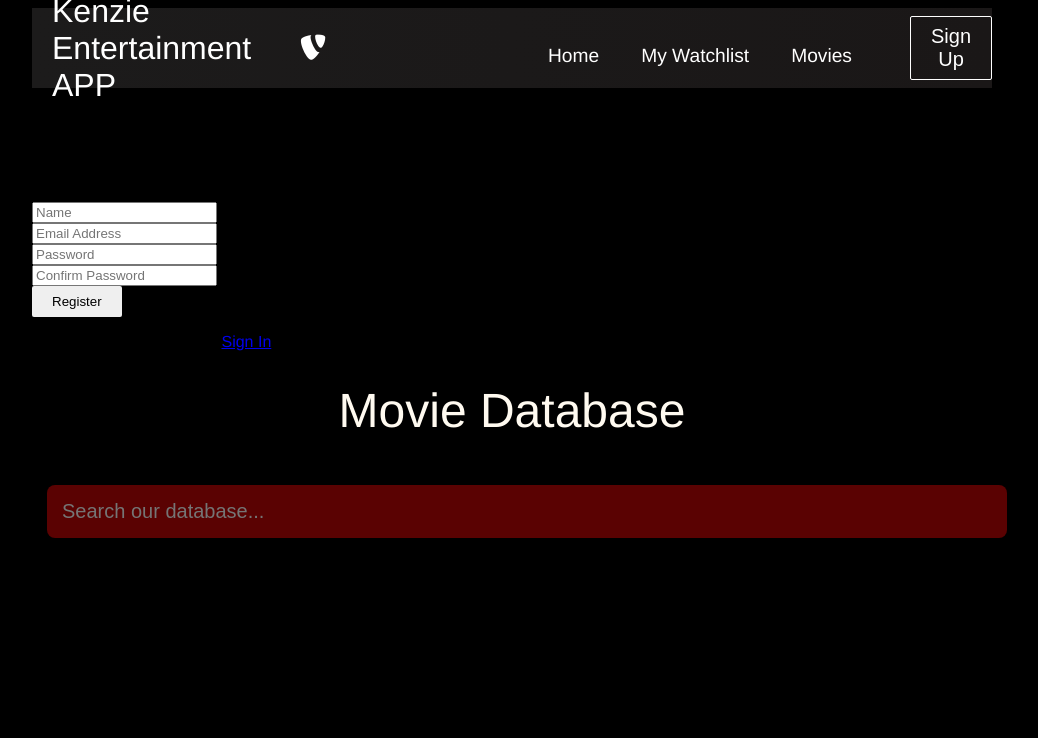
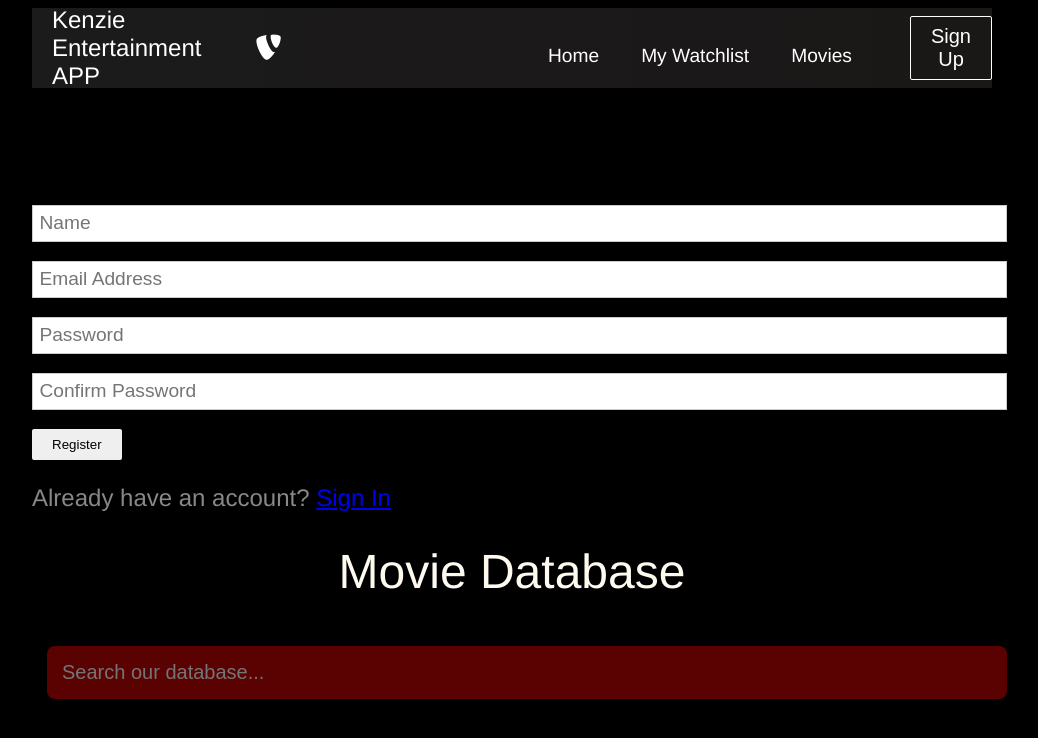
Before and after one commit to ArisFornasari/kapstone-project-13, a React (Create React App) app: page /signup in a window 1280 px wide. Shown: the top 738 px of the page, without its empty margins (128-1166 px from the left). Built offline with nearby package versions, Linux system fonts and the light colour scheme.

Commit message:
Adjusted signup form css as well as the logo font size on the main page to stay within the confines of the navbar

```diff
--- a/src/components/Navbar.css
+++ b/src/components/Navbar.css
@@ -24,7 +24,7 @@
   margin-left: 20px;
   cursor: pointer;
   text-decoration: none;
-  font-size: 2rem;
+  font-size: 1.5rem;
   display: flex;
   align-items: center;
 }
--- a/src/components/Navbar.js
+++ b/src/components/Navbar.js
@@ -54,6 +54,7 @@ export default function Navbar() {
                 Movies
               </Link>
             </li>
+
             <li className="nav-item">
               <Link
                 to="/signup"
--- a/src/components/Signup.js
+++ b/src/components/Signup.js
@@ -48,10 +48,10 @@ function Signup() {
             onChange={(e) => onChange(e)}
             required
           />
-          <small className="form-text">
+          {/* <small className="form-text">
             This site uses Gravatar so if you want a profile image, use a
             Gravatar email
-          </small>
+          </small> */}
         </div>
         <div className="form-group">
           <input
@@ -75,7 +75,7 @@ function Signup() {
         </div>
         <input type="submit" className="btn btn-primary" value="Register" />
       </form>
-      <p className="my-1">
+      <p className="sign-in">
         Already have an account? <a href="login.html">Sign In</a>
       </p>
     </Fragment>
--- a/src/index.css
+++ b/src/index.css
@@ -110,7 +110,7 @@ section {
   width: 100%;
   max-width: 960px;
   margin: 0 auto;
-  padding: 25px;
+  padding: 60px;
 
   color: white;
 }
@@ -166,3 +166,33 @@ section {
 .popup .content .close:hover {
   background: black;
 }
+
+/* SignUp form css below this point*/
+
+.form .form-group {
+  margin: 1.2rem 0;
+}
+
+.form .form-text {
+  display: block;
+  margin-top: 0.3rem;
+  color: #888;
+}
+
+.form input[type="text"],
+.form input[type="email"],
+.form input[type="password"],
+.form input[type="date"],
+.form select,
+.form textarea {
+  display: block;
+  width: 100%;
+  padding: 0.4rem;
+  font-size: 1.2rem;
+  border: 1px solid #ccc;
+}
+
+.sign-in {
+  font-size: 1.5rem;
+  color: #888;
+}
```
